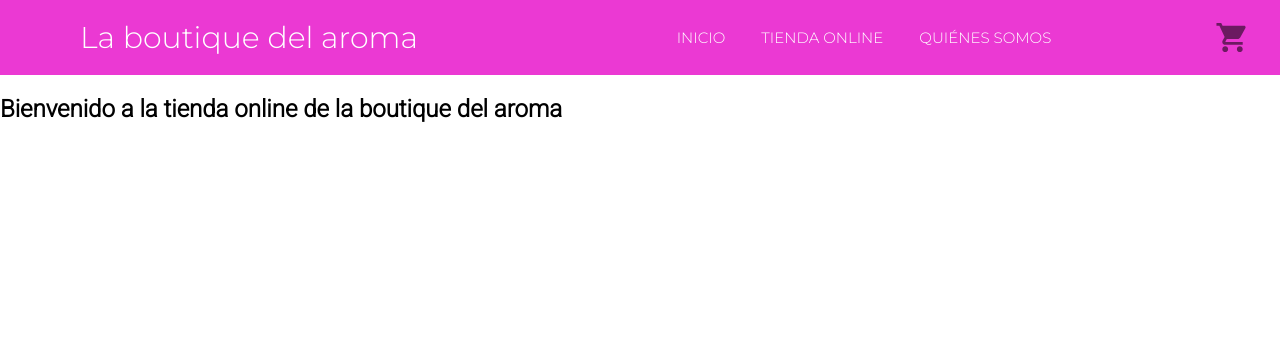
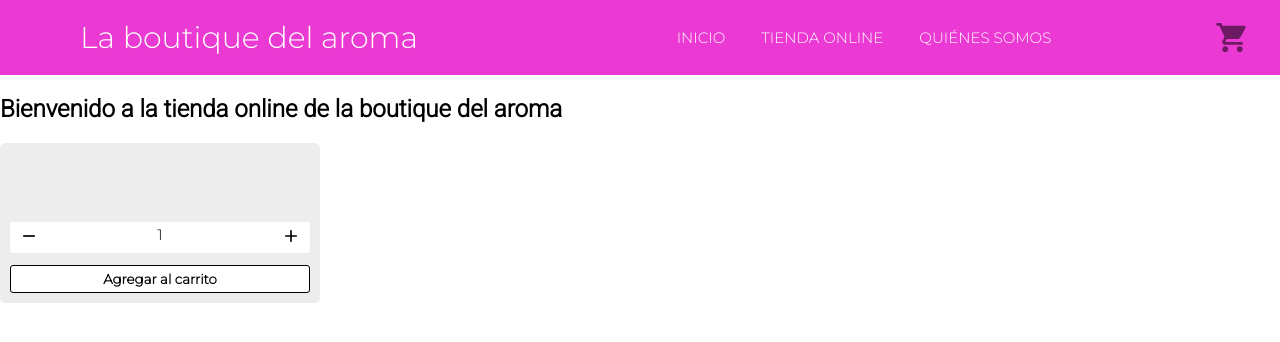
Before and after one commit to nfzarate/tienda_lbda, a React (Create React App) app: page / in a window 1280 px wide. Shown: the top 342 px of the page. Built offline with nearby package versions, Linux system fonts and the light colour scheme.

Commit message:
Desafio 4

```diff
--- /dev/null
+++ b/src/components/ItemCount.js
@@ -0,0 +1,38 @@
+import "../css/ItemCount.css";
+import AddIcon from "@mui/icons-material/Add";
+import RemoveIcon from "@mui/icons-material/Remove";
+import { useState } from "react";
+
+const ItemCount = ({ stock, initial, onAdd }) => {
+
+
+    const [contador,setContador] = useState(initial);
+
+    const sumarItem = () =>{
+        if (contador<stock){setContador(contador + 1)}
+        }
+
+    const restarItem = () =>{
+        if (contador>initial) {setContador(contador - 1)}
+    }
+
+    const agregarAlCarrito = () => {
+        if(contador<=stock){onAdd(contador)}
+    }
+
+
+  return (
+    <>
+      <div className="counterBox">
+        <div className="counter">
+          <button onClick={restarItem}><RemoveIcon fontSize="small" /></button>
+          <div>{contador}</div>
+          <button onClick={sumarItem}><AddIcon fontSize="small"/></button>
+        </div>
+        <button onClick={agregarAlCarrito} className="btnAddCart">Agregar al carrito</button>
+      </div>
+    </>
+  );
+};
+
+export default ItemCount;
--- a/src/components/ItemListContainer.js
+++ b/src/components/ItemListContainer.js
@@ -1,8 +1,17 @@
+import ItemCount from "./ItemCount";
 
 
-const ItemListContainer = (props) => {
+const ItemListContainer = ({greeting}) => {
+
+    const onAdd = (e)=> {
+        alert(`Agregaste ${e} productos al carrito`)
+    }
+
     return (
-        <h2>{props.greeting}</h2>
+        <>
+        <h2>{greeting}</h2>
+        <ItemCount stock={10} initial={1} onAdd={onAdd} />
+        </>
     )
 }
 
--- /dev/null
+++ b/src/css/ItemCount.css
@@ -0,0 +1,46 @@
+.counterBox {
+  border-radius: 5px;
+  background-color: rgba(212, 209, 209, 0.39);
+  width: 40vh;
+  height: 20vh;
+  display: flex;
+  flex-direction: column;
+  justify-content: end;
+  font-family: "Montserrat", sans-serif;
+}
+
+.counter {
+  display: flex;
+  justify-content: space-between;
+  background-color: #ffff;
+  border-radius: 3px;
+  padding: 3px;
+  margin: 2px 10px;
+  font-size: 15px;
+}
+
+.counter button {
+  background-color: #ffff;
+  border: none;
+}
+
+.counter button:hover {
+  cursor: pointer;
+}
+
+.btnAddCart {
+  padding: 5px;
+  margin: 10px;
+  font-family: "Montserrat", sans-serif;
+  font-weight: bold;
+  border-radius: 3px;
+  border: solid 1px;
+  background-color: #ffff;
+}
+
+.btnAddCart:hover {
+  cursor: pointer;
+  background-color: rgb(46, 44, 44);
+  color: #ffff;
+  transition: 0.2s;
+}
```
